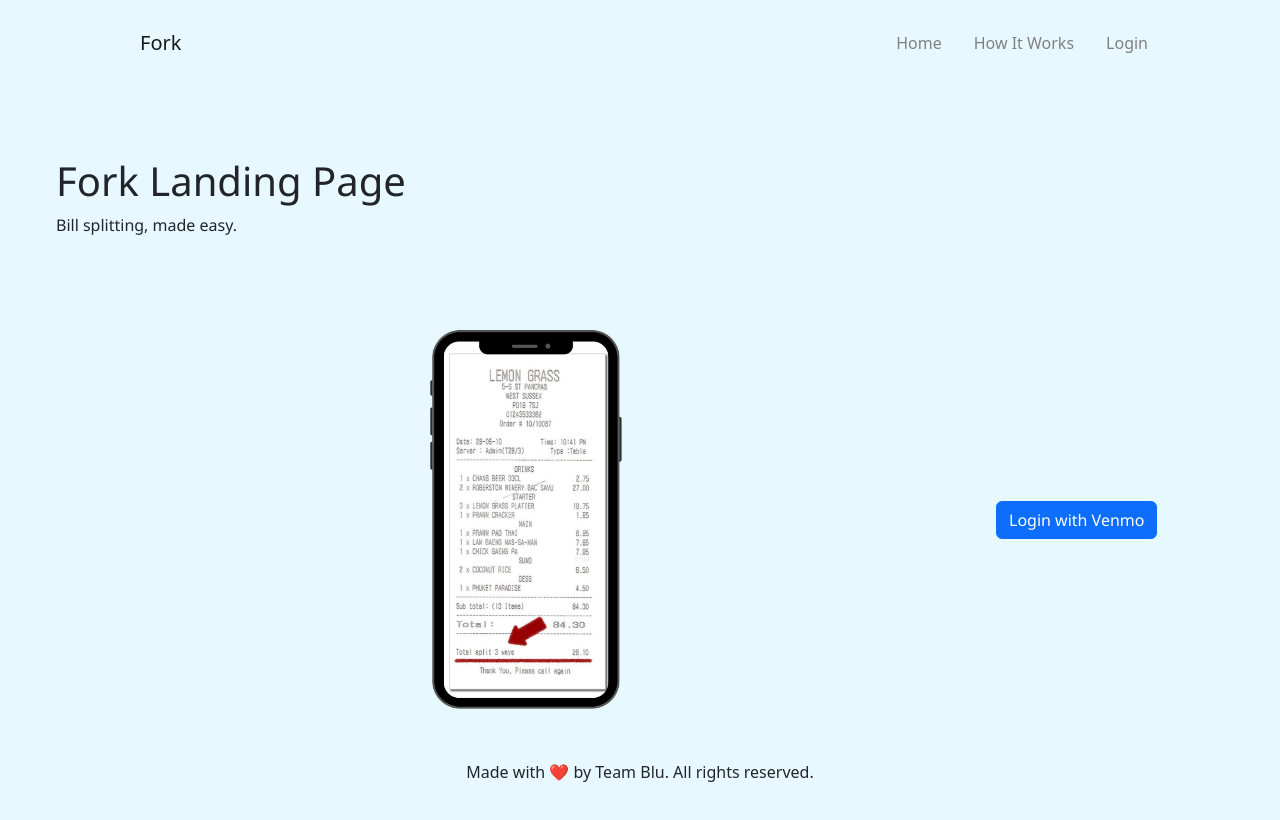
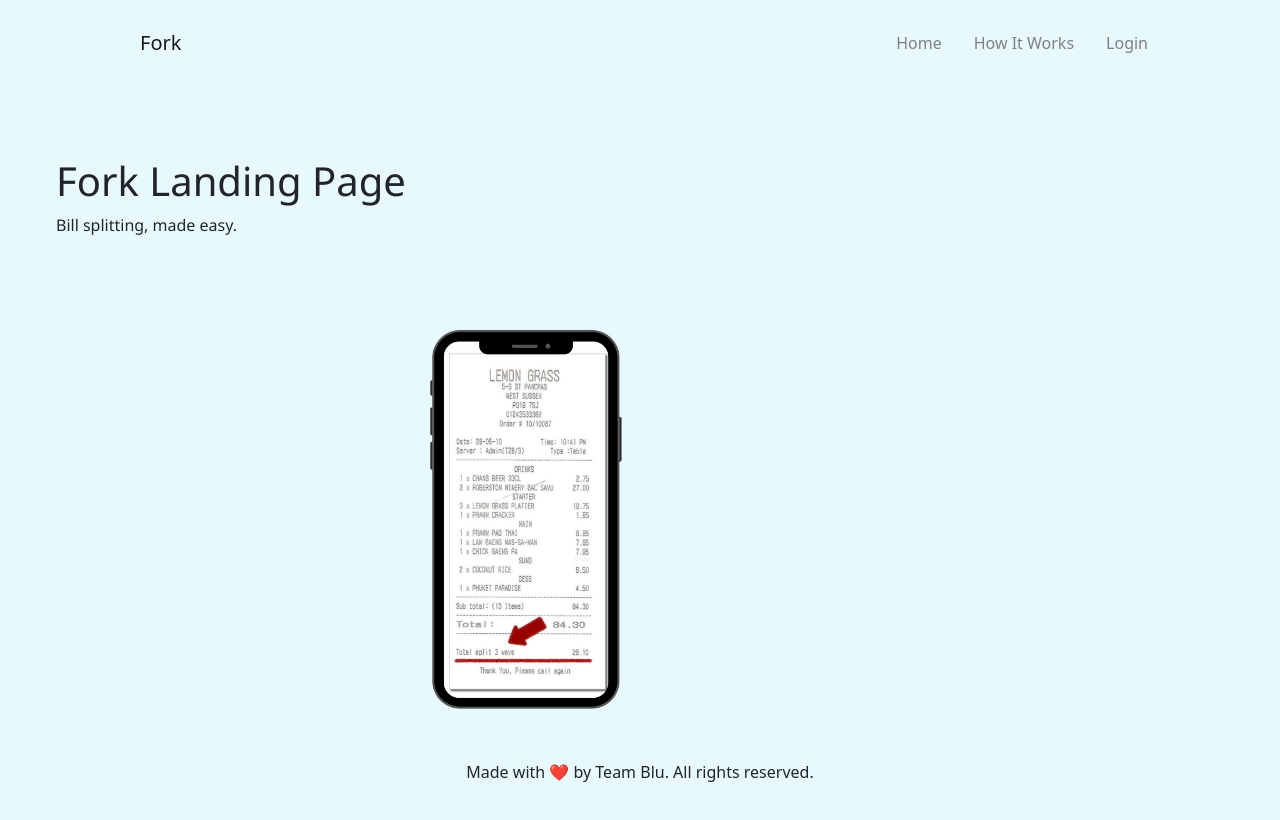
Before and after one commit to kevincakey/CS180-Fork, a React (Create React App) app: page / in a window 1280 px wide. Shown: the top 820 px of the page. Built offline with nearby package versions, Linux system fonts and the light colour scheme.

Commit message:
Took out login with venmo button

```diff
--- a/src/home.js
+++ b/src/home.js
@@ -12,7 +12,6 @@ return (
       <p> Bill splitting, made easy. </p>
 
       <img src="phone.jpg" class="resize img-fluid" alt="Responsive image"></img>
-      <Button class="btn btn-success float-right"> Login with Venmo </Button>
 
     </div>
 
```
